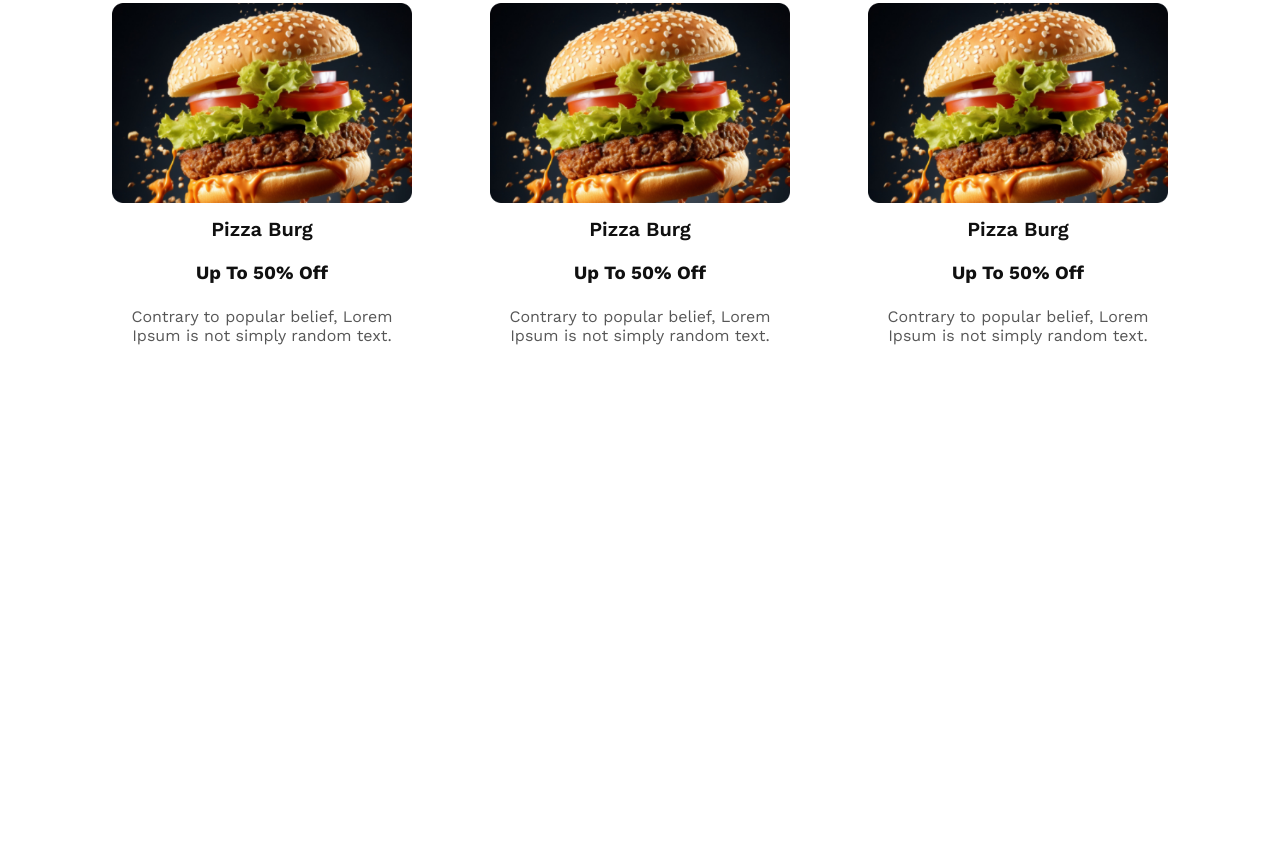
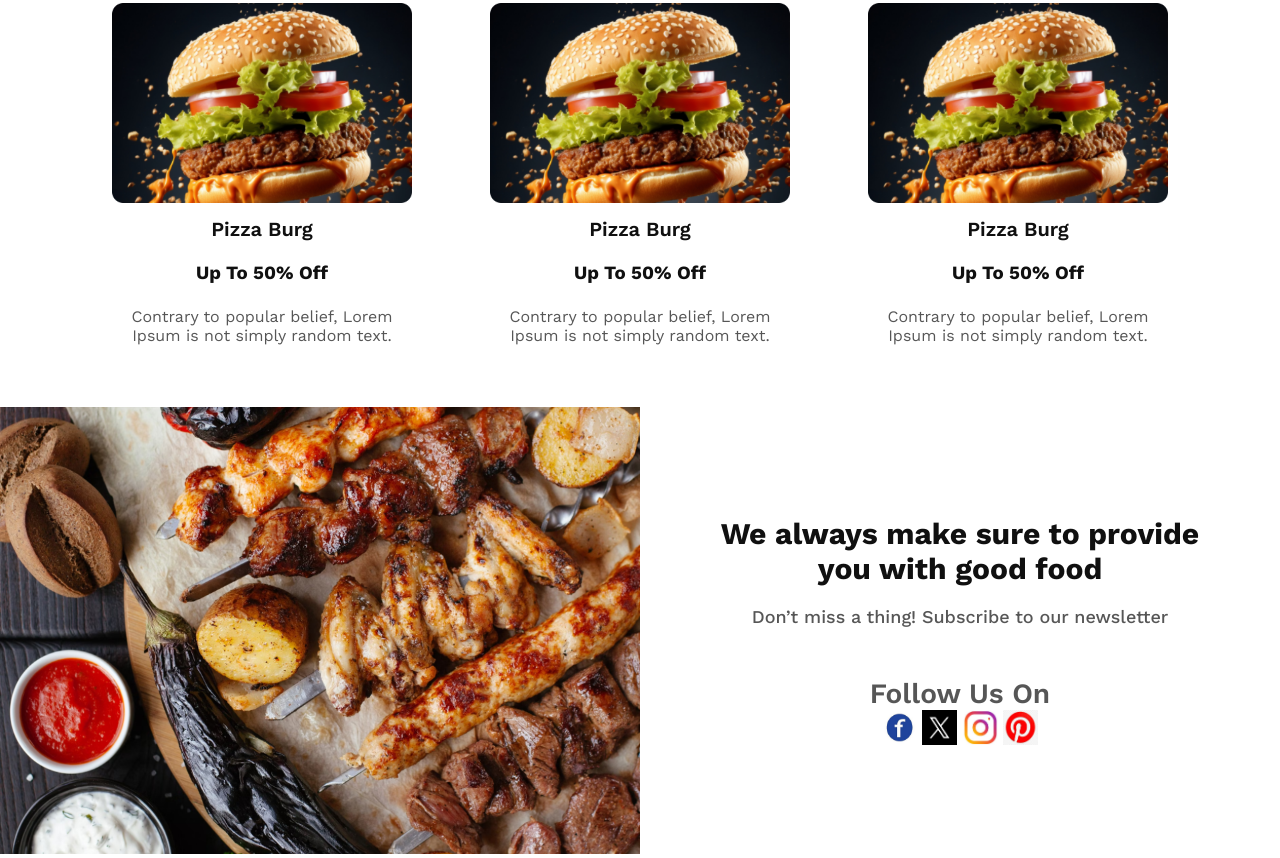
Before and after one commit to dmmalek/food-restaurants-task, a plain HTML site: page index.html in a window 1280 px wide. Shown: the part 950-1808 px from the top of the page. Before the commit the page ends 1357 px from the top, so only its background shows below. Drawn offline with nearby package versions, Linux system fonts and the light colour scheme.

Commit message:
added footer section and complete design

```diff
--- a/index.html
+++ b/index.html
@@ -32,7 +32,7 @@
         </div>
         <div class="card">
           <div class="card-box">
-            <div><img src="/assets/burger.png" alt="burger" /></div>
+            <div><img src="./assets/burger.png" alt="burger" /></div>
             <div class="card-details">
               <h2>Pizza Burg</h2>
               <h3>Up To 50% Off</h3>
@@ -43,7 +43,7 @@
             </div>
           </div>
           <div class="card-box">
-            <div><img src="/assets/burger.png" alt="burger" /></div>
+            <div><img src="./assets/burger.png" alt="burger" /></div>
             <div class="card-details">
               <h2>Pizza Burg</h2>
               <h3>Up To 50% Off</h3>
@@ -54,7 +54,7 @@
             </div>
           </div>
           <div class="card-box">
-            <div><img src="/assets/burger.png" alt="burger" /></div>
+            <div><img src="./assets/burger.png" alt="burger" /></div>
             <div class="card-details">
               <h2>Pizza Burg</h2>
               <h3>Up To 50% Off</h3>
@@ -68,6 +68,25 @@
       </section>
     </main>
     <!-- footer section  -->
-    <footer></footer>
+    <footer>
+      <div class="about">
+        <div class="about-image">
+          <img src="./assets/foods.png" alt="social-bg" />
+        </div>
+        <div class="about-details">
+          <h3>We always make sure to provide you with good food</h3>
+          <p>Don’t miss a thing! Subscribe to our newsletter</p>
+          <div class="social">
+            <p>Follow Us On</p>
+            <div class="social-image">
+              <img src="./assets/facebook.jpeg" alt="facebook" />
+              <img src="./assets/X.png" alt="x" />
+              <img src="./assets/instagram.jpeg" alt="instagram" />
+              <img src="./assets/pinterest.jpeg" alt="" />
+            </div>
+          </div>
+        </div>
+      </div>
+    </footer>
   </body>
 </html>
--- a/style.css
+++ b/style.css
@@ -16,11 +16,11 @@ p {
 .banner {
   height: 100vh;
   background: linear-gradient(
-      0deg,
-      rgb(16, 16, 16) -19.5%,
-      rgba(16, 16, 16, 0) 100%
-    ),
-    url(./assets/hero-bg.png);
+    0deg,
+    rgb(16, 16, 16) -19.5%,
+    rgba(16, 16, 16, 0) 100%
+  );
+  background-image: url(./assets/hero-bg.png);
   background-position: center;
   background-repeat: no-repeat;
   background-size: cover;
@@ -111,3 +111,49 @@ main {
   line-height: 20px;
 }
 /* End Favorite Brands section  */
+/* Star Footer Section  */
+footer {
+  max-width: 1366px;
+  color: rgb(16, 16, 16);
+  height: 350px;
+}
+.about {
+  display: flex;
+  justify-content: space-between;
+}
+.about-image {
+  width: 50%;
+}
+.about-image > img {
+  width: 100%;
+  /* height: 100%; */
+}
+
+.about-details {
+  text-align: center;
+  width: 50%;
+  padding: 80px;
+  display: flex;
+  justify-content: center;
+  align-items: center;
+  flex-direction: column;
+}
+.about-details > h3 {
+  font-size: 30px;
+  font-weight: 700;
+}
+.about-details > p {
+  font-weight: 500;
+  font-size: 18px;
+  margin-top: 20px;
+}
+.social > p {
+  margin-top: 50px;
+  font-weight: 600;
+  font-size: 28px;
+}
+.social-image > img {
+  height: 35px;
+  width: 35px;
+}
+/* End Footer Section  */
```
Also changed, not shown: assets/X.png (added), assets/facebook.jpeg (added), assets/instagram.jpeg (added), assets/pinterest.jpeg (added).
